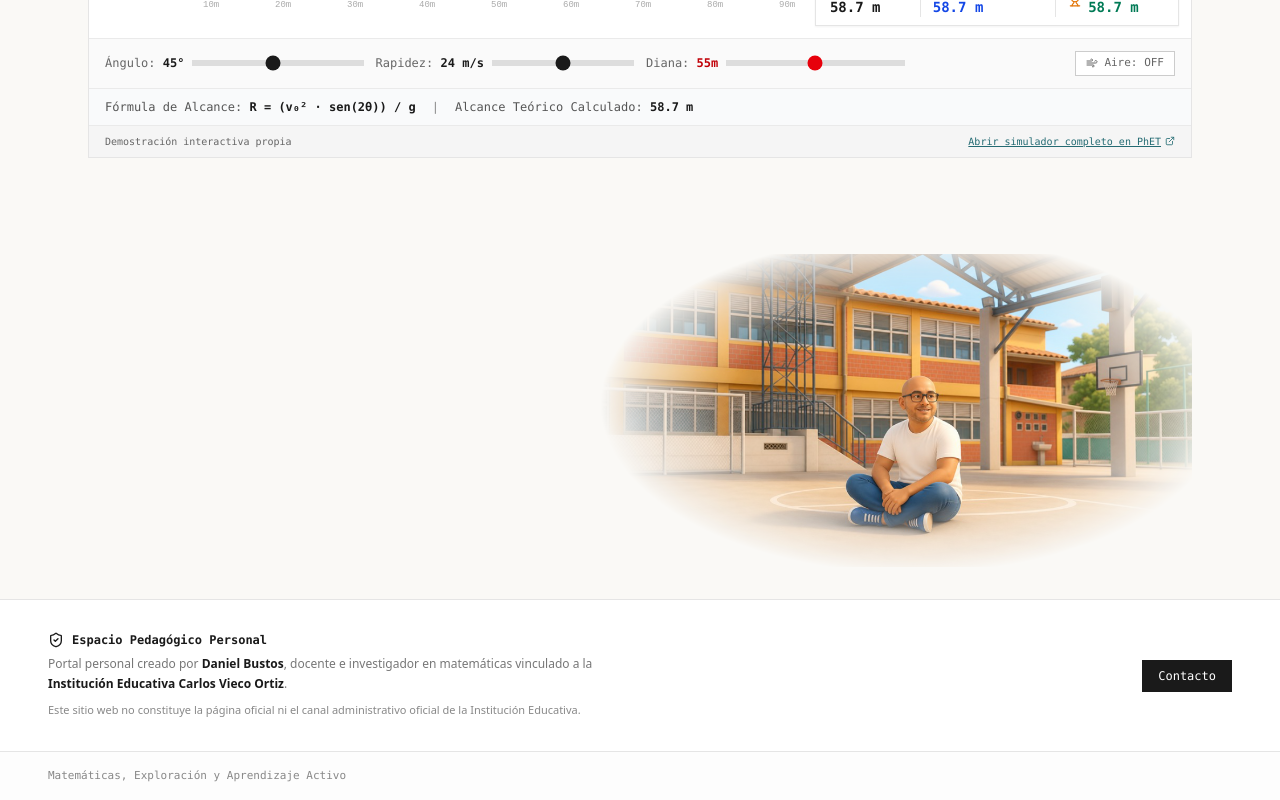
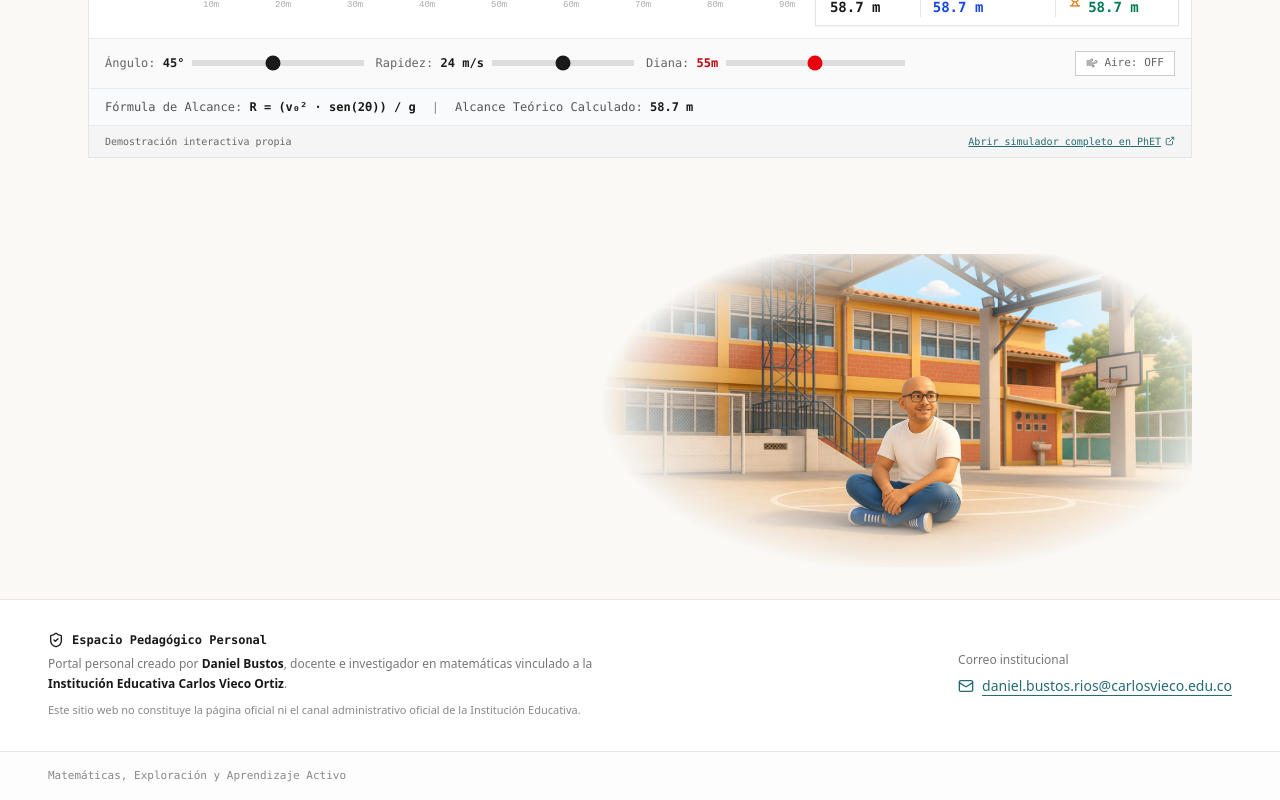
Before and after one commit to danielbustosrios/Daniel-Bustos-interactivo, a React (Vite) app: page / in a window 1280 px wide. Shown: the part 1065-1865 px from the top of the page. Built offline with nearby package versions, Linux system fonts and the light colour scheme.

Commit message:
Mostrar correo institucional y retirar sección Contacto

```diff
--- a/src/App.tsx
+++ b/src/App.tsx
@@ -7,7 +7,6 @@ import { AboutView } from './views/AboutView';
 import { ExploreView } from './views/ExploreView';
 import { LabView } from './views/LabView';
 import { ProjectsView } from './views/ProjectsView';
-import { ContactView } from './views/ContactView';
 import { InternalGuideModal } from './components/InternalGuideModal';
 import { educationalResourcesData } from './data/resources';
 
@@ -24,11 +23,10 @@ export default function App() {
         hash === 'explora-experimenta' ||
         hash === 'laboratorio' ||
         hash === 'proyectos' ||
-        hash === 'contacto' ||
         hash === 'inicio'
       ) {
         setCurrentSpace(hash as SpaceType);
-      } else if (hash === 'recursos') {
+      } else if (hash === 'recursos' || hash === 'contacto') {
         setCurrentSpace('inicio');
         window.history.replaceState(null, '', window.location.pathname + window.location.search);
       } else if (hash === 'cuanto-cuesta-hoy') {
@@ -82,9 +80,6 @@ export default function App() {
         {currentSpace === 'proyectos' && (
           <ProjectsView />
         )}
-        {currentSpace === 'contacto' && (
-          <ContactView />
-        )}
       </main>
 
       {/* Article / Interactive Guide Modal */}
@@ -93,7 +88,7 @@ export default function App() {
       )}
 
       {/* Persistent Pedagogical Footer */}
-      <Footer onNavigate={handleNavigate} />
+      <Footer />
     </div>
   );
 }
--- a/src/components/Footer.tsx
+++ b/src/components/Footer.tsx
@@ -1,13 +1,8 @@
 import React from 'react';
-import { SpaceType } from '../types';
-import { ShieldCheck } from 'lucide-react';
+import { Mail, ShieldCheck } from 'lucide-react';
 import { teacherProfileData } from '../data/profile';
 
-interface FooterProps {
-  onNavigate: (space: SpaceType) => void;
-}
-
-export const Footer: React.FC<FooterProps> = ({ onNavigate }) => {
+export const Footer: React.FC = () => {
   return (
     <footer className="w-full border-t border-[#E5E5E5] bg-[#FFFFFF] mt-24">
       {/* Institutional Context & Contact */}
@@ -26,14 +21,15 @@ export const Footer: React.FC<FooterProps> = ({ onNavigate }) => {
             </p>
           </div>
 
-          <div className="flex flex-wrap items-center gap-3">
-            <button
-              type="button"
-              onClick={() => onNavigate('contacto')}
-              className="px-4 py-2 bg-[#1A1A1A] text-white hover:bg-[#333333] text-xs font-mono transition-colors"
+          <div className="min-w-0 max-w-full space-y-2 text-left">
+            <p className="text-xs text-[#777777]">Correo institucional</p>
+            <a
+              href="mailto:daniel.bustos.rios@carlosvieco.edu.co"
+              className="inline-flex max-w-full items-start gap-2 text-sm text-[#246b73] underline underline-offset-4 hover:text-[#1A1A1A] focus-visible:outline focus-visible:outline-2 focus-visible:outline-offset-4"
             >
-              Contacto
-            </button>
+              <Mail aria-hidden="true" className="mt-0.5 h-4 w-4 shrink-0" />
+              <span className="break-all">daniel.bustos.rios@carlosvieco.edu.co</span>
+            </a>
           </div>
         </div>
       </div>
--- a/src/components/Navbar.tsx
+++ b/src/components/Navbar.tsx
@@ -1,6 +1,6 @@
 import React, { useState } from 'react';
 import { SpaceType } from '../types';
-import { FlaskConical, FolderKanban, User, Mail, Home, Menu, X, Compass } from 'lucide-react';
+import { FlaskConical, FolderKanban, User, Home, Menu, X, Compass } from 'lucide-react';
 
 interface NavbarProps {
   currentSpace: SpaceType;
@@ -15,7 +15,6 @@ export const Navbar: React.FC<NavbarProps> = ({ currentSpace, onNavigate }) => {
     { id: 'sobre-mi', label: 'Sobre mí', metaphor: 'Trayectoria', icon: <User className="w-3.5 h-3.5" /> },
     { id: 'explora-experimenta', label: 'Explora y experimenta', metaphor: 'Simulaciones', icon: <Compass className="w-3.5 h-3.5" /> },
     { id: 'laboratorio', label: 'Laboratorio', metaphor: 'Modelos', icon: <FlaskConical className="w-3.5 h-3.5" /> },
-    { id: 'contacto', label: 'Contacto', metaphor: 'Buzón', icon: <Mail className="w-3.5 h-3.5" /> },
   ];
 
   const handleSelect = (space: SpaceType) => {
```
